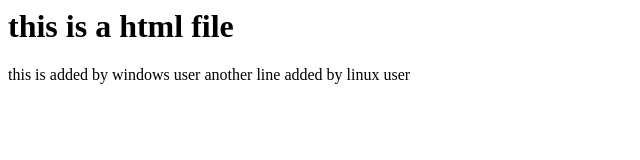
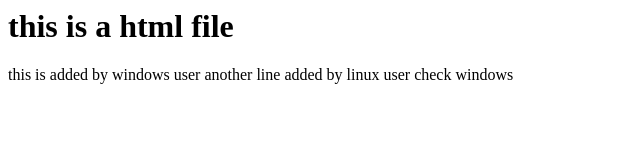
Before and after one commit to bcloudlearning/learn_git, a plain HTML site: page index.html in a window 1280 px wide. Shown: the full height of the page, 0-640 px from the left. Drawn offline with Linux system fonts and the light colour scheme.

Commit message:
windows commit

```diff
--- a/index.html
+++ b/index.html
@@ -3,5 +3,6 @@
 <body>
 	this is added by windows user
 	another line added by linux user
+           check windows
 </body>
 </html>
```
